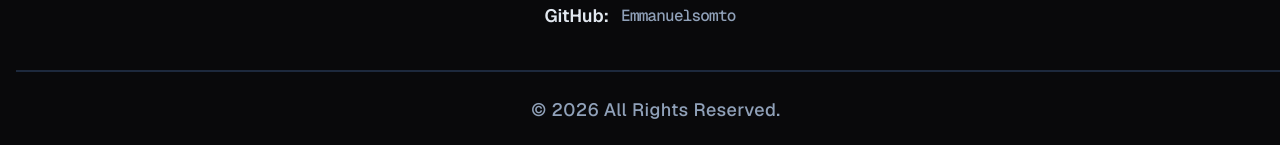
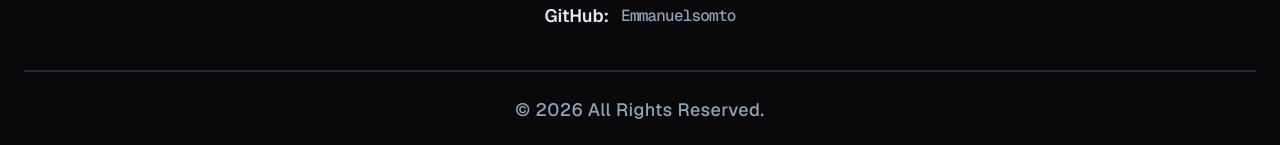
Before and after one commit to Emmanuelsomto/DecentralDrifter, a React (Vite) app: page / in a window 1280 px wide. Shown: the part 1967-2112 px from the top of the page. Built offline with nearby package versions, Linux system fonts and the light colour scheme.

Commit message:
update footer

```diff
--- a/src/components/Footer.tsx
+++ b/src/components/Footer.tsx
@@ -1,8 +1,8 @@
 export default function Footer() {
   return (
     <footer>
-      <div className="flex flex-col gap-3 md:gap-6 w-full mx-4 mb-6">
-        <div className="border border-b border-slate-800"></div>
+      <div className="flex flex-col gap-3 md:gap-6 mx-6 mb-6">
+        <div className="border border-b border-slate-800 w-full"></div>
         <h2 className="font-geist font-medium text-sm text-slate-400 md:text-lg tracking-wide md:text-center">
          &copy; {new Date().getFullYear()} All Rights Reserved.
         </h2>
```
